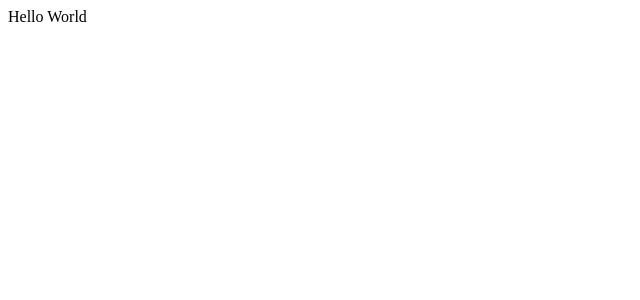
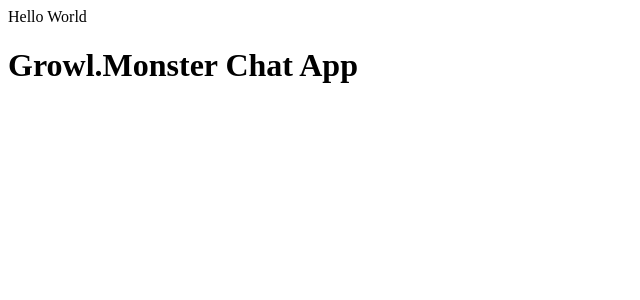
Before and after one commit to NicholasAnich/growl_monster, a React (Create React App) app: page / in a window 1280 px wide. Shown: the top 300 px of the page, without its empty margins (0-640 px from the left). Built offline with nearby package versions, Linux system fonts and the light colour scheme.

Commit message:
setup new branch

```diff
--- a/public/index.html
+++ b/public/index.html
@@ -1,18 +1,16 @@
 <!DOCTYPE html>
 <html lang="en">
+
 <head>
   <meta charset="utf-8" />
-    <link rel="icon" href="%PUBLIC_URL%/favicon.ico" />
   <meta name="viewport" content="width=device-width, initial-scale=1" />
-    <meta name="theme-color" content="#000000" />
-    <meta
-      name="growl.monster"
-      content="this is grow_monster created with React"
-    />
+  <meta name="growl.monster" content="this is grow_monster created with React" />
   <title>React App</title>
 </head>
+
 <body>
   <noscript>You need to enable JavaScript to run this app.</noscript>
   <div id="root"></div>
 </body>
+
 </html>
--- a/src/App.js
+++ b/src/App.js
@@ -2,6 +2,9 @@ function App() {
   return (
     <div className="App">
       Hello World
+      <header className="header">
+        <h1>Growl.Monster Chat App</h1>
+      </header>
     </div>
   );
 }
--- a/src/index.js
+++ b/src/index.js
@@ -1,6 +1,6 @@
 import React from 'react';
 import ReactDOM from 'react-dom/client';
-import App from './App';
+import App from './App.js';
 
 const root = ReactDOM.createRoot(document.getElementById('root'));
 root.render(
```
Lines whose indentation alone changed are shown as unchanged.
